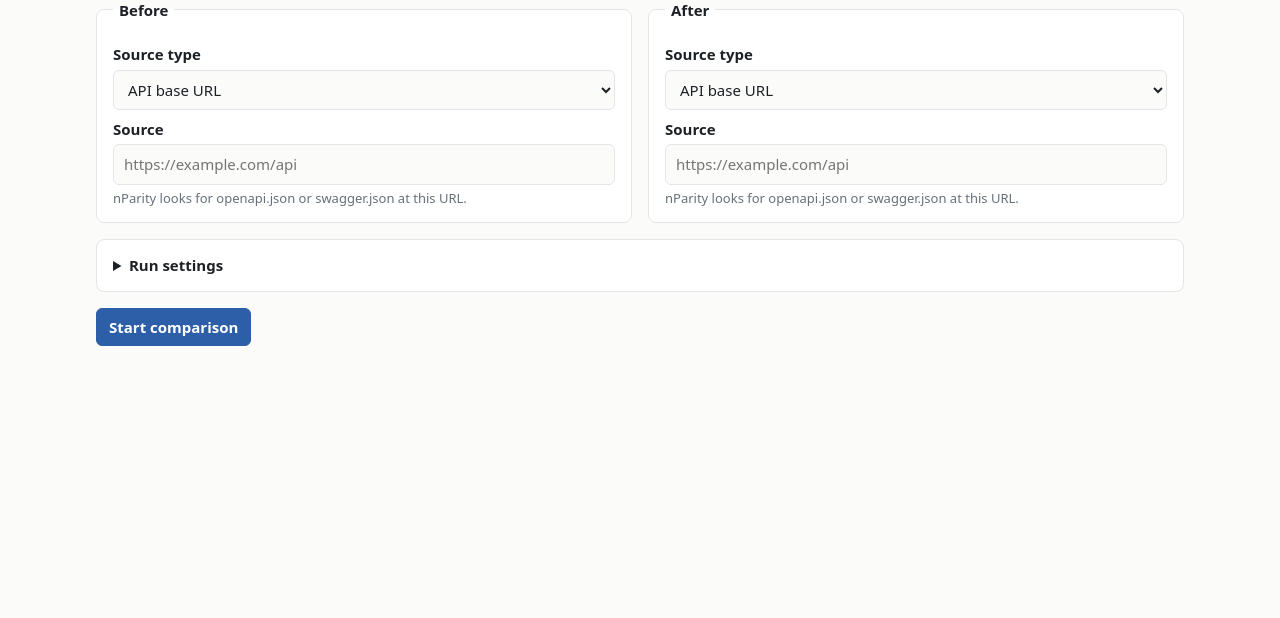
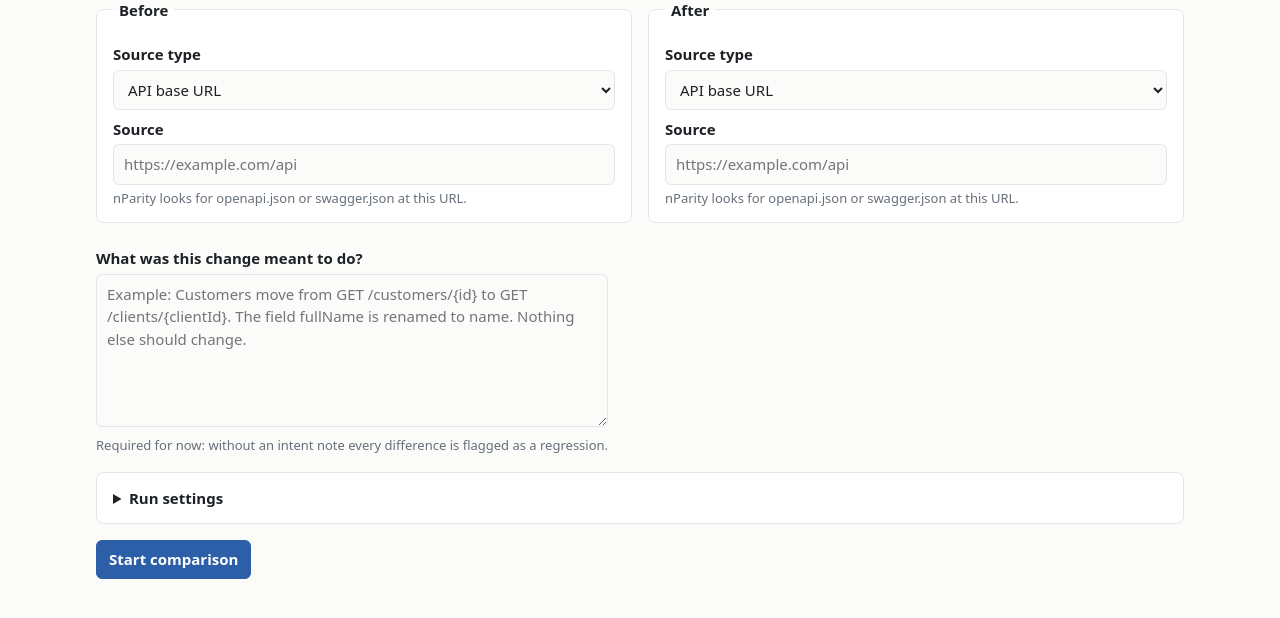
Before and after one commit to oliviergerdi/aiskillsday, a FastAPI app: page /compare in a window 1280 px wide. Shown: the part 117-735 px from the top of the page. Run offline with FastAPI, Linux system fonts and the light colour scheme.

Commit message:
feat(UX-5): make the intent note a first-class input on the new-run form
Users outside the repo cannot supply a server file path, so the intent is now a visible textarea saved under the run directory. Field errors show beside their fields and the evaluator choice is explained.

Co-Authored-By: Claude Sonnet 5.5 <noreply@anthropic.com>

```diff
--- a/app/web/run_sources.py
+++ b/app/web/run_sources.py
@@ -16,7 +16,9 @@ CAPTURE_SPEC = {"paths": {CAPTURE_PATH: {"get": {}}}}
 
 
 class InputError(ValueError):
-    pass
+    def __init__(self, message, field=None):
+        super().__init__(message)
+        self.field = field
 
 
 class SourceInput(BaseModel):
--- a/app/web/static/new-run.js
+++ b/app/web/static/new-run.js
@@ -9,8 +9,8 @@ const toyDemo = {
   before: location.origin + "/v1",
   after: location.origin + "/v2",
   seeds: "fixtures/seeds.yaml",
-  intent: "fixtures/intent.md",
 };
+const toyIntent = document.querySelector('[data-preset="toy"]').dataset.intent.trim();
 const sourceTypes = {
   api: ["https://example.com/api", "nParity looks for openapi.json or swagger.json at this URL."],
   spec: ["https://example.com/openapi.json", "Enter a URL or local JSON or YAML path. Set an override if the spec cannot locate its API."],
@@ -48,7 +48,8 @@ for (const button of presets) {
       name: toy ? "toy" : "petstore",
       backend: toy ? "fake" : "flash",
       seeds: toy ? toyDemo.seeds : "fixtures/petstore/seeds.yaml",
-      intent: toy ? toyDemo.intent : "fixtures/petstore/intent.md",
+      intent_text: button.dataset.intent,
+      intent: "",
     };
     for (const [name, value] of Object.entries(values)) form.elements[name].value = value;
     for (const panel of panels) updateSource(panel);
@@ -78,9 +79,38 @@ async function getJSON(url, options) {
   const response = await fetch(url, options);
   const data = await response.json();
   if (!response.ok) {
-    throw new Error(typeof data.detail === "string" ? data.detail : "Check the comparison inputs.");
+    const error = new Error(typeof data.detail === "string" ? data.detail : "Check the comparison inputs.");
+    error.status = response.status;
+    error.detail = data.detail;
+    throw error;
   }
   return data;
+}
+
+function clearFieldErrors() {
+  for (const slot of form.querySelectorAll("[data-error-for]")) {
+    slot.hidden = true;
+    slot.textContent = "";
+  }
+  for (const element of form.elements) element.removeAttribute("aria-invalid");
+}
+
+function showFieldError(field, message) {
+  const slot = form.querySelector(`[data-error-for="${field}"]`) || form.querySelector('[data-error-for="form"]');
+  slot.textContent = message;
+  slot.hidden = false;
+  const details = slot.closest("details");
+  if (details) details.open = true;
+  form.elements[field]?.setAttribute("aria-invalid", "true");
+}
+
+function fieldFromLoc(loc) {
+  const path = loc.slice(1);
+  if (path[0] === "before" || path[0] === "after") {
+    const part = { source: "source", base_url: "base" }[path[1]];
+    return part && path[0] + "_" + part;
+  }
+  return path[0];
 }
 
 async function followJob(url) {
@@ -95,6 +125,7 @@ async function followJob(url) {
       continue;
     }
     statusText.textContent = job.state === "complete" ? "Complete" : "Failed";
+    if (job.error) showFieldError(job.error.field, job.error.message);
     if (job.report_url) {
       report.href = job.report_url;
       report.hidden = false;
@@ -105,7 +136,16 @@ async function followJob(url) {
 
 function showError(error) {
   statusText.textContent = "Error";
-  appendLine(error.message);
+  if (error.status === 422 && Array.isArray(error.detail)) {
+    let unmapped = false;
+    for (const entry of error.detail) {
+      const field = fieldFromLoc(entry.loc);
+      if (field && form.querySelector(`[data-error-for="${field}"]`)) showFieldError(field, entry.msg);
+      else unmapped = true;
+    }
+    if (!unmapped) return;
+  }
+  showFieldError("form", error.message);
 }
 
 form.addEventListener("submit", async (event) => {
@@ -121,9 +161,21 @@ form.addEventListener("submit", async (event) => {
   const backend = values.get("backend");
   const seeds = values.get("seeds").trim();
   const intent = values.get("intent").trim();
+  const intentText = values.get("intent_text");
+  clearFieldErrors();
+  const missing = [
+    ["before_source", before.source, "Enter a source URL or file path."],
+    ["after_source", after.source, "Enter a source URL or file path."],
+    ["intent_text", intentText.trim(), "Describe what this change was meant to do. Without it every difference is flagged as a regression."],
+  ].filter(([, value]) => !value);
+  for (const [field, , message] of missing) showFieldError(field, message);
+  if (missing.length) {
+    form.elements[missing[0][0]].focus();
+    return;
+  }
   const scoreDemo = before.kind === "api" && before.source === toyDemo.before
     && after.kind === "api" && after.source === toyDemo.after
-    && backend === "fake" && seeds === toyDemo.seeds && intent === toyDemo.intent;
+    && backend === "fake" && seeds === toyDemo.seeds && intentText.trim() === toyIntent;
   resetConsole();
   output.scrollIntoView({ block: "nearest" });
   statusText.textContent = "Starting";
@@ -139,6 +191,7 @@ form.addEventListener("submit", async (event) => {
         name: values.get("name").trim() || "comparison",
         seeds,
         intent,
+        intent_text: intentText,
         score: scoreDemo,
       }),
     });
--- a/app/web/static/nparity.css
+++ b/app/web/static/nparity.css
@@ -81,7 +81,12 @@ td.num, th.num { text-align: right; font-variant-numeric: tabular-nums; }
 .source-panel label, .run-field label { display: block; margin: 8px 0 4px; font-weight: 600; }
 .comparison-form input:not([type="checkbox"]), .comparison-form select { width: 100%; min-width: 0;
   background: var(--bg); color: var(--ink); border: 1px solid var(--line); border-radius: 6px; padding: 8px 10px; font: inherit; }
+.comparison-form textarea { width: 100%; min-width: 0; box-sizing: border-box; resize: vertical;
+  background: var(--bg); color: var(--ink); border: 1px solid var(--line); border-radius: 6px; padding: 8px 10px; font: inherit; }
 .comparison-form small { display: block; margin-top: 4px; }
+.field-error { color: var(--reg); font-size: 0.85em; }
+.field-error[hidden] { display: none; }
+[aria-invalid="true"] { border-color: var(--reg) !important; }
 .run-settings { width: 100%; }
 .run-settings summary { cursor: pointer; font-weight: 600; }
 .run-settings .source-grid { margin-top: 8px; }
--- a/app/web/templates/new_run.html
+++ b/app/web/templates/new_run.html
@@ -4,11 +4,11 @@
 <div class="run-head">
   <h1>New comparison</h1>
   <div class="run-presets" aria-label="Comparison presets">
-    <button type="button" class="run-button" data-preset="toy">Load toy demo</button>
-    <button type="button" class="run-button" data-preset="petstore">Load Petstore</button>
+    <button type="button" class="run-button" data-preset="toy" data-intent="{{ presets.toy }}">Load toy demo</button>
+    <button type="button" class="run-button" data-preset="petstore" data-intent="{{ presets.petstore }}">Load Petstore</button>
   </div>
 </div>
-<form id="comparison-form" class="comparison-form">
+<form id="comparison-form" class="comparison-form" novalidate>
   <div class="source-grid">
     {% for side in ["before", "after"] %}
     <fieldset class="source-panel" data-side="{{ side }}">
@@ -23,13 +23,21 @@
       <input id="{{ side }}-source" name="{{ side }}_source" type="text" required
              maxlength="4096" spellcheck="false" aria-describedby="{{ side }}-hint">
       <small class="sub" id="{{ side }}-hint" data-source-hint></small>
+      <small class="field-error" role="alert" data-error-for="{{ side }}_source" hidden></small>
       <div class="run-field" data-base-field hidden>
         <label for="{{ side }}-base">API base URL override <span class="sub">(optional)</span></label>
         <input id="{{ side }}-base" name="{{ side }}_base" type="url" maxlength="4096"
                placeholder="https://example.com/api" spellcheck="false" disabled>
+        <small class="field-error" role="alert" data-error-for="{{ side }}_base" hidden></small>
       </div>
     </fieldset>
     {% endfor %}
+  </div>
+  <div class="run-field">
+    <label for="run-intent-text">What was this change meant to do?</label>
+    <textarea id="run-intent-text" name="intent_text" required maxlength="20000" rows="6" aria-describedby="intent-hint" placeholder="Example: Customers move from GET /customers/{id} to GET /clients/{clientId}. The field fullName is renamed to name. Nothing else should change."></textarea>
+    <small class="sub" id="intent-hint">Required for now: without an intent note every difference is flagged as a regression.</small>
+    <small class="field-error" role="alert" data-error-for="intent_text" hidden></small>
   </div>
   <details class="run-settings">
     <summary>Run settings</summary>
@@ -37,6 +45,7 @@
       <div class="run-field">
         <label for="run-name">Name</label>
         <input id="run-name" name="name" type="text" value="comparison" maxlength="50" pattern="[a-zA-Z0-9_\-]+">
+        <small class="field-error" role="alert" data-error-for="name" hidden></small>
       </div>
       <div class="run-field">
         <label for="run-backend">Evaluator</label>
@@ -44,18 +53,25 @@
           <option value="fake">Fake (offline)</option>
           <option value="flash">Flash (Fireworks)</option>
         </select>
+        <small class="sub">Fake answers from the answer key and is for testing.</small>
+        <small class="sub">Flash calls the Fireworks model and needs FIREWORKS_API_KEY.</small>
+        <small class="field-error" role="alert" data-error-for="backend" hidden></small>
       </div>
       <div class="run-field">
         <label for="run-seeds">Seeds file <span class="sub">(optional)</span></label>
         <input id="run-seeds" name="seeds" type="text" maxlength="4096" placeholder="fixtures/petstore/seeds.yaml">
         <small class="sub">The default seeds cover <code>id</code> and <code>page</code> on GET requests.</small>
+        <small class="field-error" role="alert" data-error-for="seeds" hidden></small>
       </div>
       <div class="run-field">
-        <label for="run-intent">Intent file <span class="sub">(optional)</span></label>
+        <label for="run-intent">Or use a file <span class="sub">(optional)</span></label>
         <input id="run-intent" name="intent" type="text" maxlength="4096" placeholder="fixtures/petstore/intent.md">
+        <small class="sub">Text pasted above wins over this file.</small>
+        <small class="field-error" role="alert" data-error-for="intent" hidden></small>
       </div>
     </div>
   </details>
+  <small class="field-error" role="alert" data-error-for="form" hidden></small>
   <button class="run-button primary" type="submit">Start comparison</button>
 </form>
 <section class="run-output" aria-labelledby="console-title" hidden>
```
Also changed, not shown: app/web/routes.py (+8 -1 lines), app/web/run_jobs.py (+26 -4 lines), tests/test_web_runs.py (+64 -0 lines).
